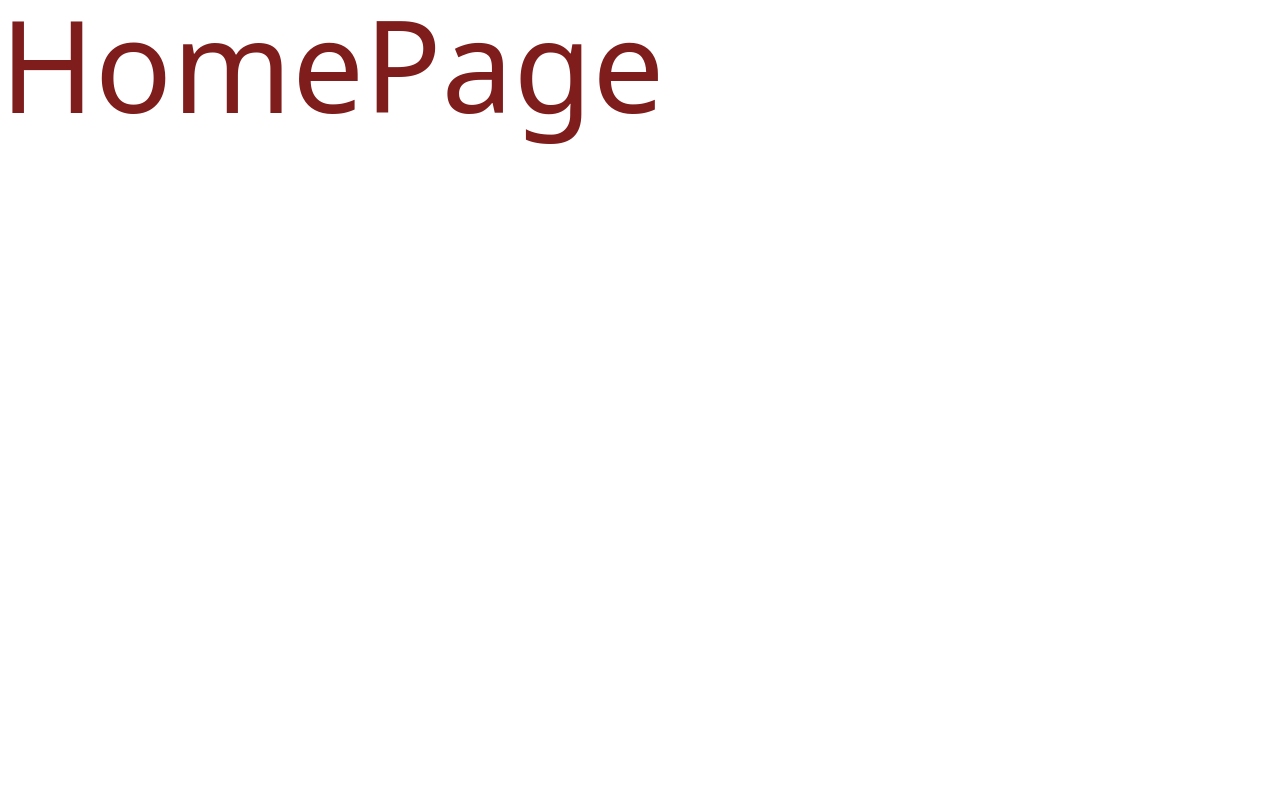
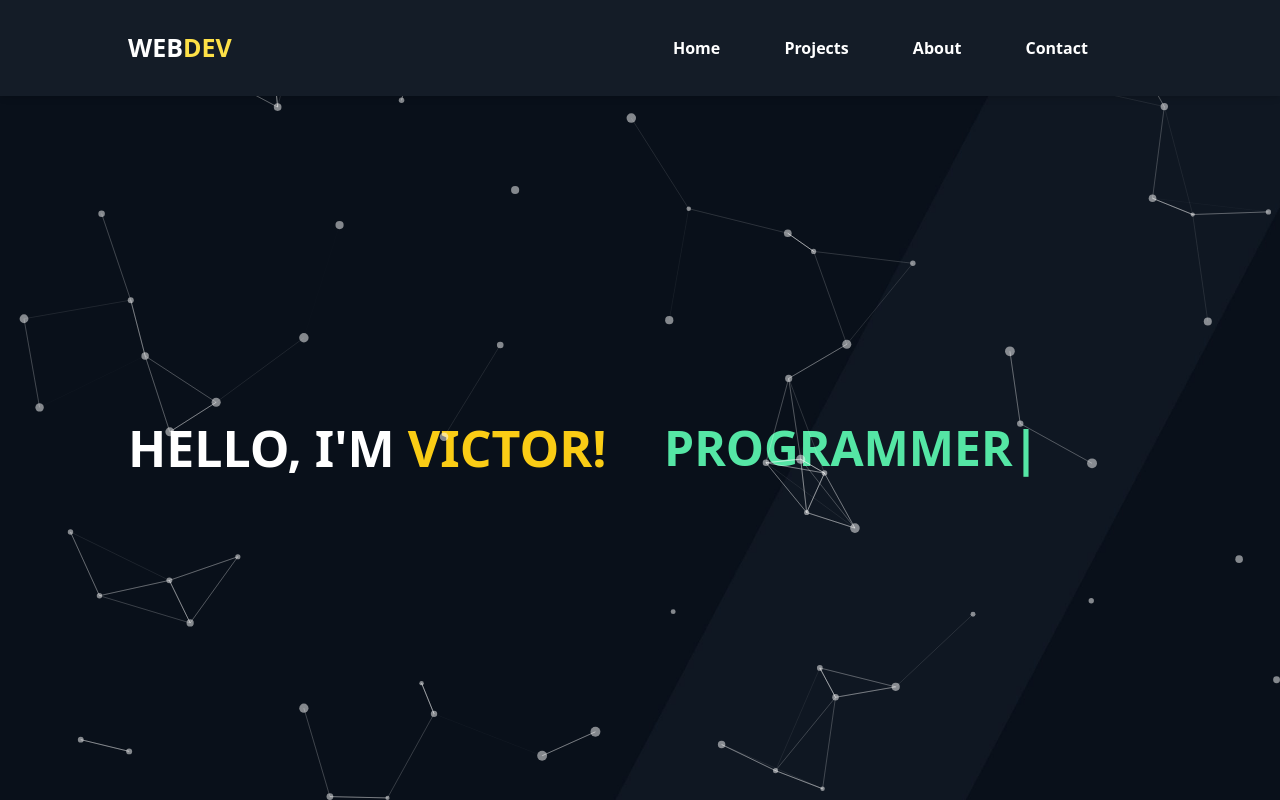
Before and after one commit to AwesomlyC/portfolio, a Next.js app: page / in a window 1280 px wide. Built offline with nearby package versions, Linux system fonts and the light colour scheme.

Commit message:
added react-type-animation

```diff
--- /dev/null
+++ b/components/Hero.tsx
@@ -0,0 +1,18 @@
+import React from 'react'
+import Particle from './Particle'
+import TextEffect from './TextEffect'
+const Hero = () => {
+  return (
+    <div className="h-[88vh] bg-[url('/images/banner.jpg')] bg-cover bg-center">
+        <Particle />
+        <div className='w-[80%] grid-cols-1 mx-auto grid lg:grid-cols-2 gap-[3rem] h-[100%] items-center'>
+          <h1 className='text-[35px] md:text-[50px] text-white font-bold'>
+            HELLO, I'M <span className='text-yellow-400'>VICTOR!</span>
+          </h1>
+          <TextEffect />
+        </div>
+    </div>
+  )
+}
+
+export default Hero;
--- /dev/null
+++ b/components/MobileNavbar.tsx
@@ -0,0 +1,31 @@
+import { XMarkIcon } from '@heroicons/react/16/solid'
+import React from 'react'
+
+interface Props {
+    nav:boolean;
+    closeNav: () => void;
+}
+
+const MobileNavbar = ({nav,closeNav}: Props) => {
+    const navAnimation = nav ? 'translate-x-0' : 'translate-x-[-100%]';
+
+  return (
+    <div className={`fixed ${navAnimation} transform transition-all duration-300 top-0 left-0 right-0 bottom-0 z-[100000] bg-[#09101a]`}>
+
+        <div className='w-[100vw] h-[100vh] flex flex-col items-center justify-center'>
+            <div className='nav-link-mobile'>Home</div>
+            <div className='nav-link-mobile'>Projects</div>
+            <div className='nav-link-mobile'>About</div>
+            <div className='nav-link-mobile'>Contact</div>
+        </div>
+        <div
+            onClick = {closeNav}
+            className='absolute cursor-pointer top-[2rem] right-[2rem] w-[2rem] h-[2rem] text-yellow-400'
+        >
+            <XMarkIcon />
+        </div>
+    </div>
+  )
+}
+
+export default MobileNavbar
--- /dev/null
+++ b/components/Navbar.tsx
@@ -0,0 +1,32 @@
+import { Bars3Icon } from '@heroicons/react/16/solid';
+import React from 'react'
+
+interface Props {
+  openNav:() => void;
+}
+
+
+const Navbar = ({openNav}: Props) => {
+  return (
+    <div className="w-full sticky z-[1000] top-0 h-[12vh] bg-[#141c27] shadow-md">
+        <div className='flex items-center justify-between w-[80%] mx-auto h-[100%]'>
+            <h1 className='flex-[0.6] cursor-pointer text-[25px] text-white font-bold'>
+                WEB
+                <span className='text-yellow-300'>DEV</span>
+            </h1>
+            <div className='nav-link text-white'>Home</div>
+            <div className='nav-link text-white'>Projects</div>
+            <div className='nav-link text-white'>About</div>
+            <div className='nav-link text-white'>Contact</div>
+
+            <div onClick={openNav}>
+              <Bars3Icon className='w-[2rem] md:hidden h-[2rem] cursor-pointer text-yellow-300'/>
+            </div>
+
+
+        </div>
+    </div>
+  )
+}
+
+export default Navbar
--- /dev/null
+++ b/components/Particle.tsx
@@ -0,0 +1,105 @@
+import { useCallback } from "react";
+import type { Container, Engine } from "tsparticles-engine";
+import Particles from "react-tsparticles";
+//import { loadFull } from "tsparticles"; // if you are going to use `loadFull`, install the "tsparticles" package too.
+import { loadSlim } from "tsparticles-slim"; // if you are going to use `loadSlim`, install the "tsparticles-slim" package too.
+
+const Particle = () => {
+  const particlesInit = useCallback(async (engine: Engine) => {
+    console.log(engine);
+
+    // you can initialize the tsParticles instance (engine) here, adding custom shapes or presets
+    // this loads the tsparticles package bundle, it's the easiest method for getting everything ready
+    // starting from v2 you can add only the features you need reducing the bundle size
+    //await loadFull(engine);
+    await loadSlim(engine);
+  }, []);
+
+  const particlesLoaded = useCallback(
+    async (container: Container | undefined) => {
+      await console.log(container);
+    },
+    []
+  );
+
+  return (
+    <div>
+      <Particles
+        id="tsparticles"
+        init={particlesInit}
+        loaded={particlesLoaded}
+        options={{
+          background: {
+            //   color: {
+            //     value: "#0d47a1",
+            //   },
+          },
+          fpsLimit: 120,
+          interactivity: {
+            events: {
+              onClick: {
+                enable: true,
+                mode: "push",
+              },
+              onHover: {
+                enable: true,
+                mode: "repulse",
+              },
+              resize: true,
+            },
+            modes: {
+              push: {
+                quantity: 4,
+              },
+              repulse: {
+                distance: 200,
+                duration: 0.4,
+              },
+            },
+          },
+          particles: {
+            color: {
+              value: "#ffffff",
+            },
+            links: {
+              color: "#ffffff",
+              distance: 120,
+              enable: true,
+              opacity: 0.5,
+              width: 1,
+            },
+            move: {
+              direction: "none",
+              enable: true,
+              outModes: {
+                default: "bounce",
+              },
+              random: false,
+              speed: 4,
+              straight: false,
+            },
+            number: {
+              density: {
+                enable: true,
+                area: 800,
+              },
+              value: 60,
+            },
+            opacity: {
+              value: 0.5,
+            },
+            shape: {
+              type: "circle",
+            },
+            size: {
+              value: { min: 2, max: 5 },
+            },
+          },
+          detectRetina: true,
+        }}
+      />
+    </div>
+  );
+};
+
+export default Particle;
--- /dev/null
+++ b/components/TextEffect.tsx
@@ -0,0 +1,22 @@
+import { TypeAnimation } from 'react-type-animation';
+
+const TextEffect = () => {
+  return (
+    <TypeAnimation
+      sequence={[
+        // Same substring at the start will only be typed out once, initially
+        'Coder',
+        1500, // wait 1s before replacing "Mice" with "Hamsters"
+        'Web Developer',
+        1500,
+        'Programmer',
+        1500,
+      ]}
+      speed={50}
+      className='text-[2rem] md:text-[3rem] text-[#55e6a5] font-bold uppercase'
+      repeat={Infinity}
+    />
+  );
+};
+
+export default TextEffect;
--- a/pages/_document.tsx
+++ b/pages/_document.tsx
@@ -4,7 +4,7 @@
   return (
     <Html lang="en">
       <Head />
-      <body className="antialiased">
+      <body className="font-primary">
         <Main />
         <NextScript />
       </body>
--- a/pages/index.tsx
+++ b/pages/index.tsx
@@ -1,8 +1,27 @@
-import React from 'react'
+import Hero from '@/components/Hero';
+import MobileNavbar from '@/components/MobileNavbar';
+import Navbar from '@/components/Navbar';
+import React, {useState} from 'react'
 
 const HomePage = () => {
+
+  const [nav, setNav] = useState(false);
+  const openNav = () => setNav(true);
+  const closeNav = () => setNav(false);
+
+
   return (
-    <div className='text-9xl text-red-900'>HomePage</div>
+    <div className='overflow-x-hidden'>
+      <div>
+        {/* Navbar section web/mobile */}
+        <MobileNavbar nav={nav} closeNav={closeNav}/>
+        <Navbar openNav = {openNav}/>
+        {/* Hero Section */}
+        <Hero />
+      </div>
+
+
+      </div>
   )
 }
 
--- a/styles/globals.css
+++ b/styles/globals.css
@@ -1,3 +1,13 @@
+@import url('https://fonts.googleapis.com/css2?family=Raleway:ital,wght@0,100..900;1,100..900&display=swap');
 @tailwind base;
 @tailwind components;
 @tailwind utilities;
+
+@layer components {
+    .nav-link{
+        @apply relative font-semibold text-white cursor-pointer text-[16px] w-fit md:block after:block after:content-[''] after:absolute after:h-[3px] after:bg-yellow-400 after:w-full after:scale-x-0 after:hover:scale-x-100 after:transition after:duration-300 after:origin-center hidden
+    }
+    .nav-link-mobile{
+        @apply relative mb-[2rem] font-semibold text-white cursor-pointer text-[26px] w-fit md:block after:block after:content-[''] after:absolute after:h-[3px] after:bg-yellow-400 after:w-full after:scale-x-0 after:hover:scale-x-100 after:transition after:duration-300 after:origin-center
+    }
+}
```
Also changed, not shown: package.json (+6 -1 lines), tailwind.config.ts (+3 -6 lines), public/images/banner.jpg (added), 1 other file (tests, documents, lock files or other folders).
